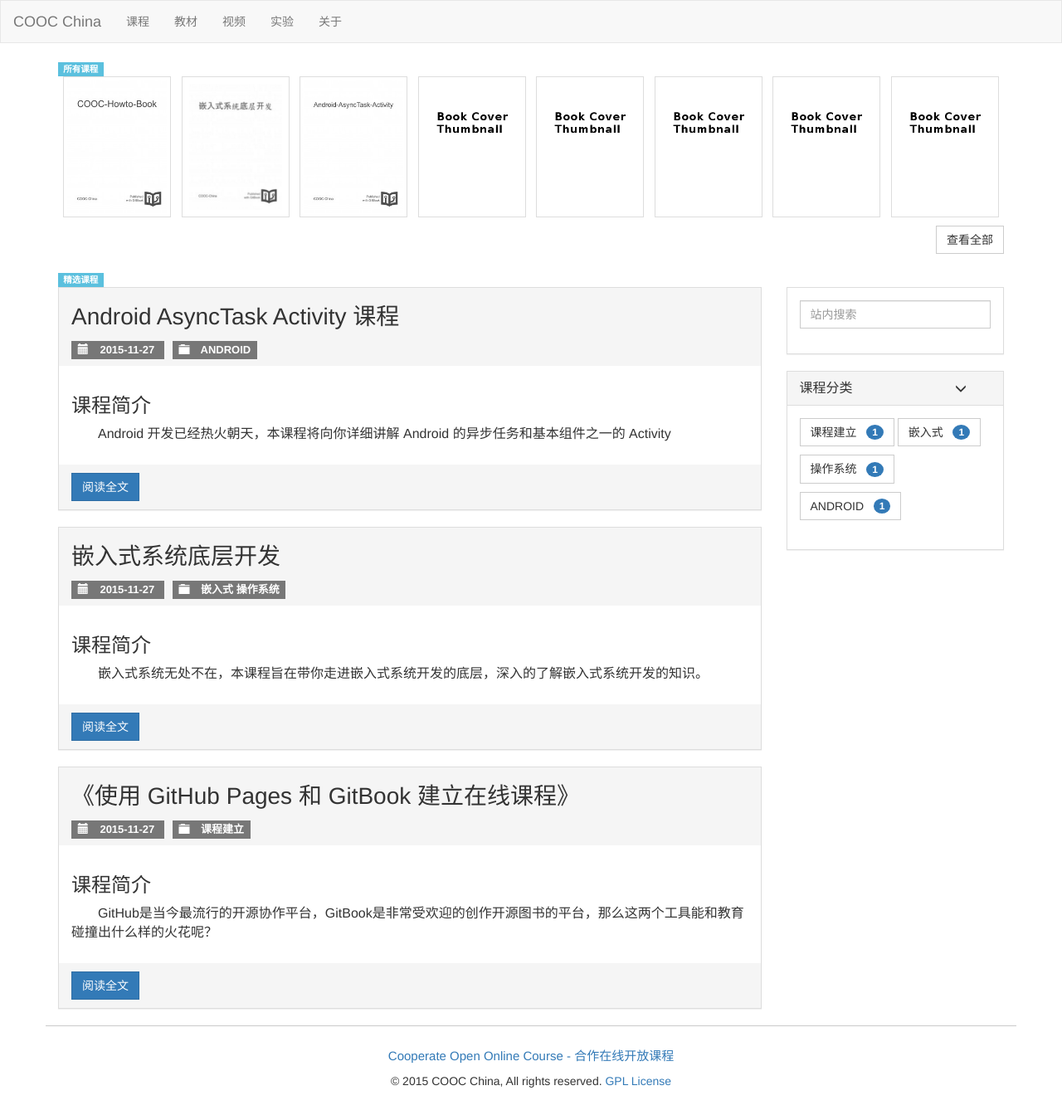
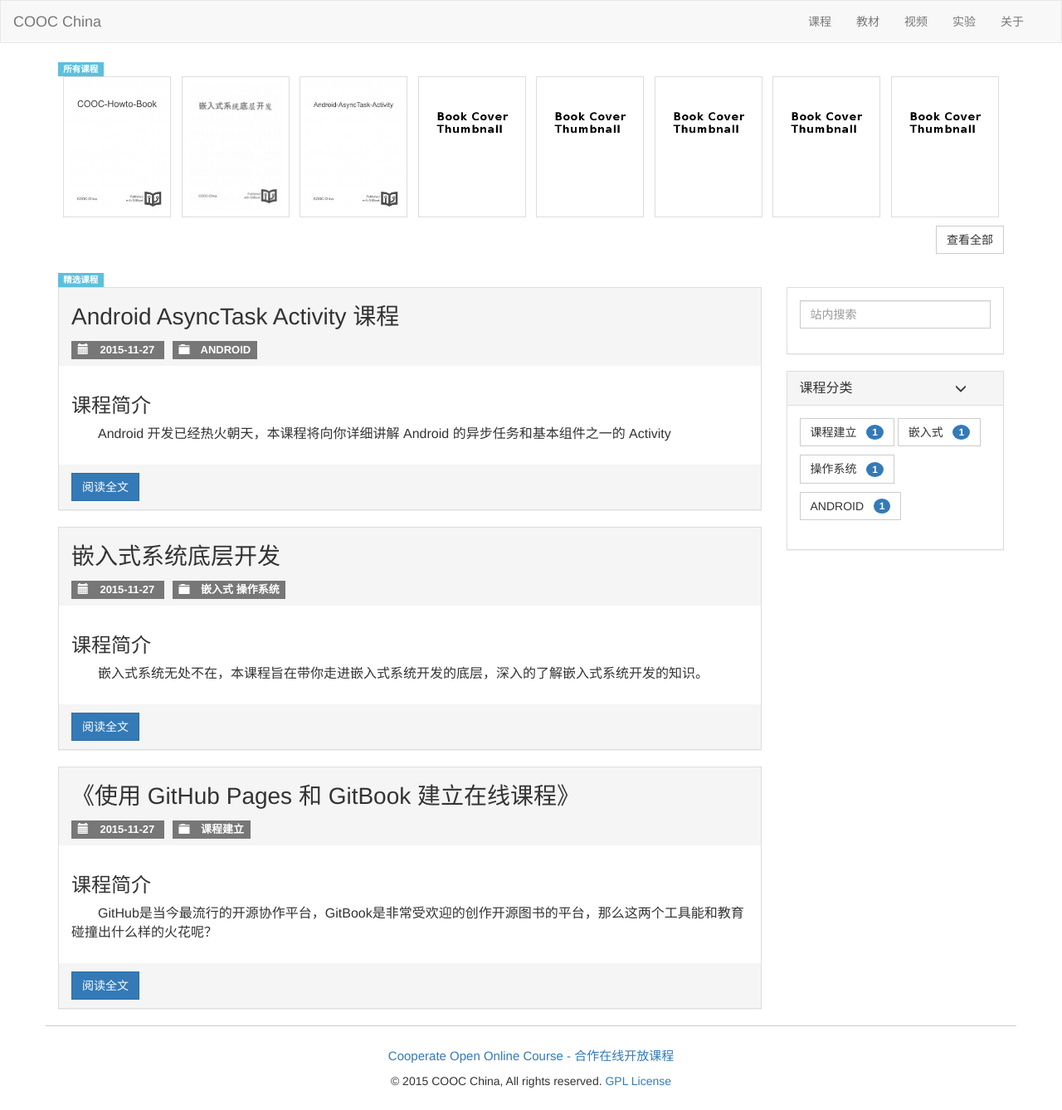
Before and after one commit to COOC-China/cooc-china.github.io, a Jekyll site: the page built from index.md, in a window 1280 px wide. Shown: the whole page at 83% size. Built offline with Jekyll 4.4.1, drawn with Linux system fonts in a browser that asks for light colours.

Commit message:
put navbar right
Signed-off-by: XieQirong <ngxieqirong@gmail.com>

```diff
--- a/_includes/header.html
+++ b/_includes/header.html
@@ -10,7 +10,7 @@
             <a class="navbar-brand" href="/">COOC China</a>
         </div>
 
-        <div class="collapse navbar-collapse" id="navbar-collapse">
+        <div class="collapse navbar-collapse navbar-right" id="navbar-collapse">
             <ul class="nav navbar-nav">
                 <li><a href="#">课程</a></li>
                 <li><a href="#">教材</a></li>
```
